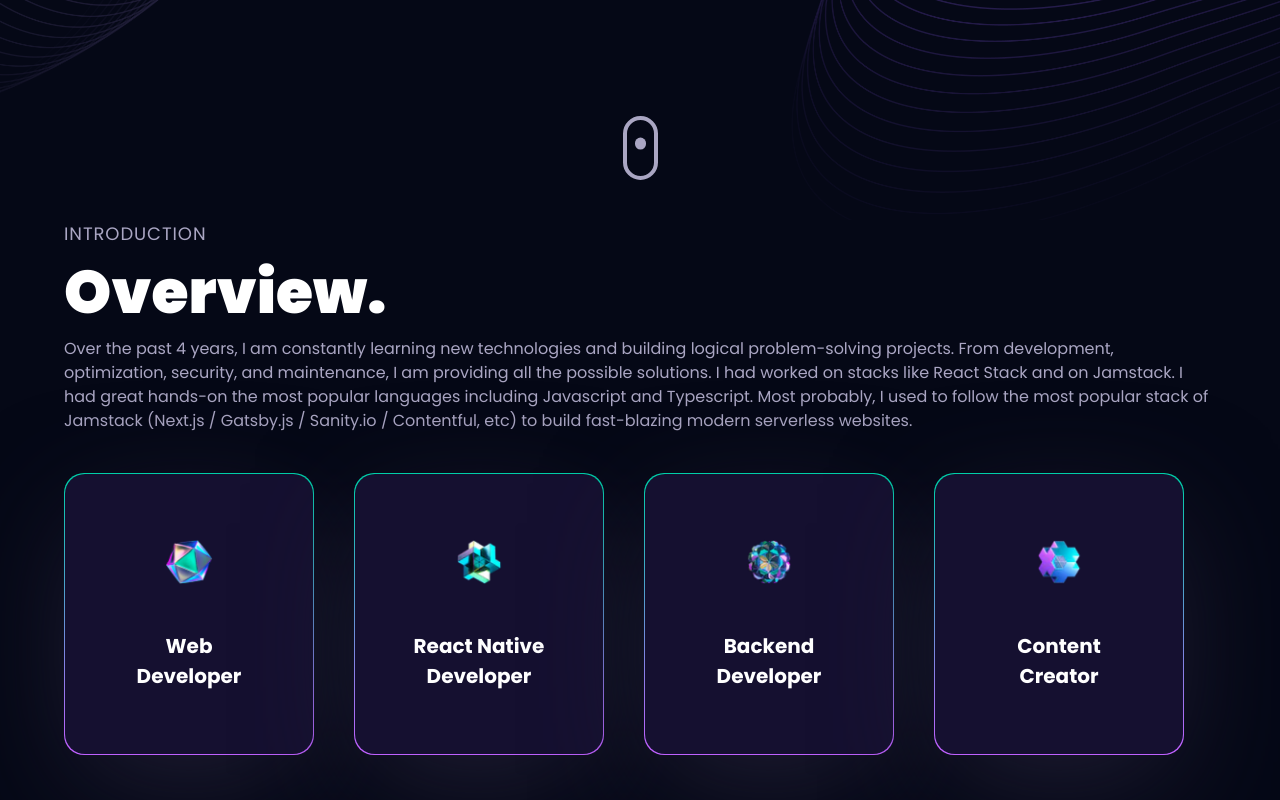
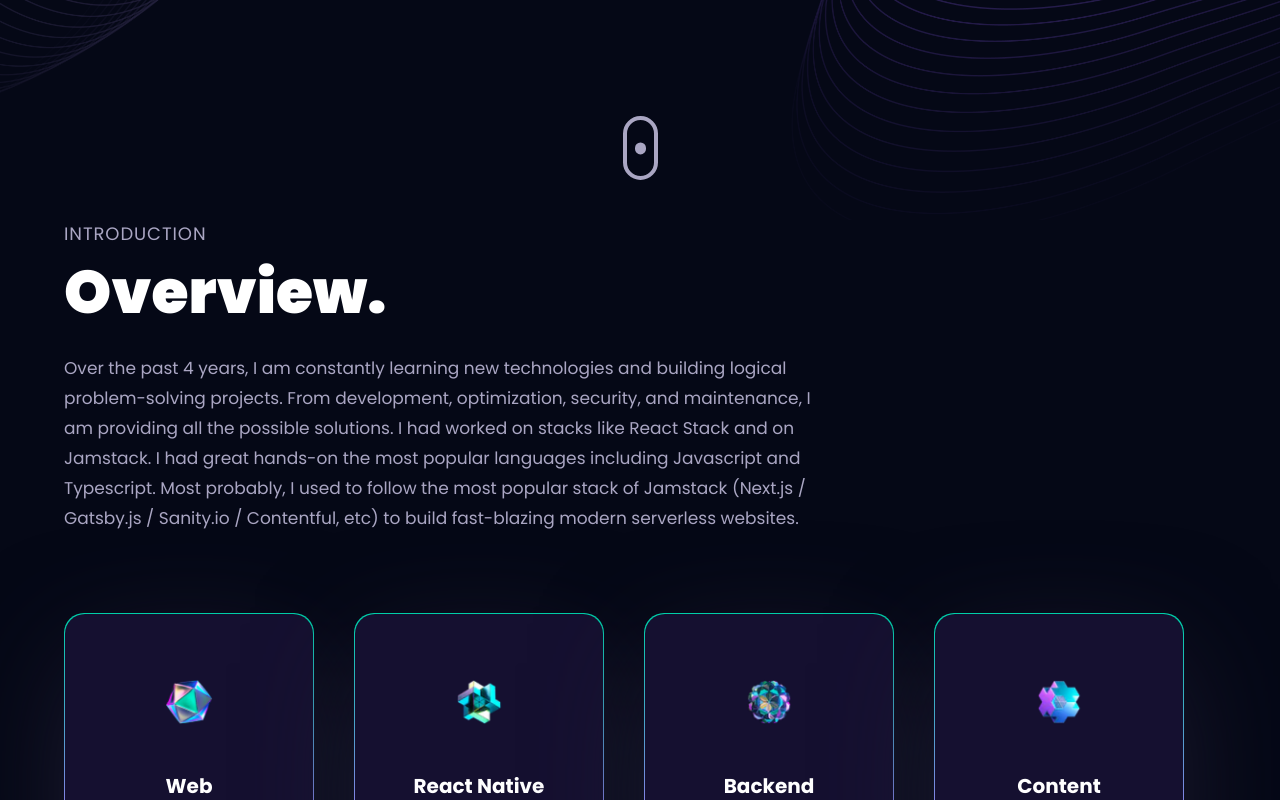
Before and after one commit to jawwad-ali/hackathon-portfolio, a Next.js app: page / in a window 1280 px wide. Shown: the part 580-1380 px from the top of the page. Built offline with nearby package versions, Linux system fonts and the light colour scheme.

Commit message:
tailwind fixed

```diff
--- a/HOC/About.tsx
+++ b/HOC/About.tsx
@@ -30,7 +30,7 @@ const About = () => {
           Contentful, etc) to build fast-blazing modern serverless websites.
         </motion.p>
 
-        <div className="mt-[200px] flex flex-wrap gap-10 w-full">
+        <div className="mt-20 flex flex-wrap gap-10 w-full">
           {services.map((service, index) => (
             <ServiceCard key={service.title} index={index} {...service} />
           ))}
--- /dev/null
+++ b/HOC/Works.tsx
@@ -0,0 +1,35 @@
+"use client";
+import Tilt from "react-tilt";
+import { motion } from "framer-motion";
+
+import { styles } from "@/styles";
+import { github } from "@/public/assets";
+import { projects } from "@/constants";
+import { fadeIn, textVariant } from "@/utils/motion";
+
+const Works = () => {
+  return (
+    <div
+      className={`${styles.paddingX} max-w-7xl mx-auto relative z-0`}
+      style={{ marginTop: "100px" }}
+    >
+      <motion.div variants={textVariant(0.5)}>
+        <p className={styles.sectionSubText}>My Work</p>
+        <h2 className={styles.sectionHeadText}>Projects.</h2>
+      </motion.div>
+
+      <div className="w-full flex">
+        <p className="mt-3 text-secondary text-[17px] max-w-3xl leading-[30px]">
+          Following projects showcases my skills and experience through
+          real-world examples of my work. Each project is briefly described with
+          links to code repositories and live demos in it. It reflects my
+          ability to solve complex problems, work with different technologies,
+          and manage projects effectively.
+        </p>
+      </div>
+    </div>
+  );
+};
+
+export default Works;
+// 1.48.02
--- a/app/page.tsx
+++ b/app/page.tsx
@@ -1,6 +1,7 @@
 import About from "@/HOC/About";
 import Experience from "@/HOC/Experience";
 import Tech from "@/HOC/Tech";
+import Works from "@/HOC/Works";
 import HeroSection from "@/components/HeroSection";
 import Navbar from "@/components/Navbar";
 
@@ -15,8 +16,8 @@ export default function Home() {
 
       <Experience />
       <Tech />
-      {/*<Works />
-      <Feedbacks />
+      <Works />
+      {/*<Feedbacks />
 
       <div className="relative z-0">
       <Contact />
--- a/components/ServiceCard.tsx
+++ b/components/ServiceCard.tsx
@@ -6,7 +6,7 @@ import Image from "next/image";
 const ServiceCard = ({ index, title, icon }: any) => {
   return (
     <>
-      <Tilt className="xs:w-[250px] mt-10 w-1/2 flex flex-wrap">
+      <Tilt className="xs:w-[250px] w-1/2 flex flex-wrap">
         <motion.div
           className="w-full green-pink-gradient p-[1px] rounded-[20px] shadow-card"
           variants={fadeIn("right", "spring", 0.5 * index, 0.75)}
--- a/tailwind.config.ts
+++ b/tailwind.config.ts
@@ -4,6 +4,7 @@ module.exports = {
     "./app/**/*.{js,ts,jsx,tsx}",
     "./pages/**/*.{js,ts,jsx,tsx}",
     "./components/**/*.{js,ts,jsx,tsx}",
+    "./HOC/**/*.{js,ts,jsx,tsx}",
     "./styles.ts"
   ],
   mode: "jit",
```
Also changed, not shown: HOC/Experience.tsx (+6 -9 lines), components/ExperienceCard.tsx (line endings or trailing spaces).
